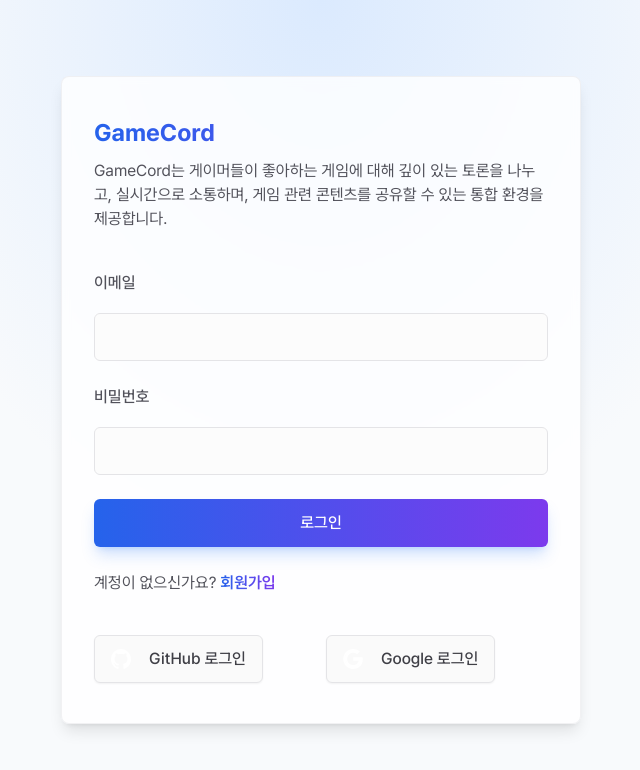
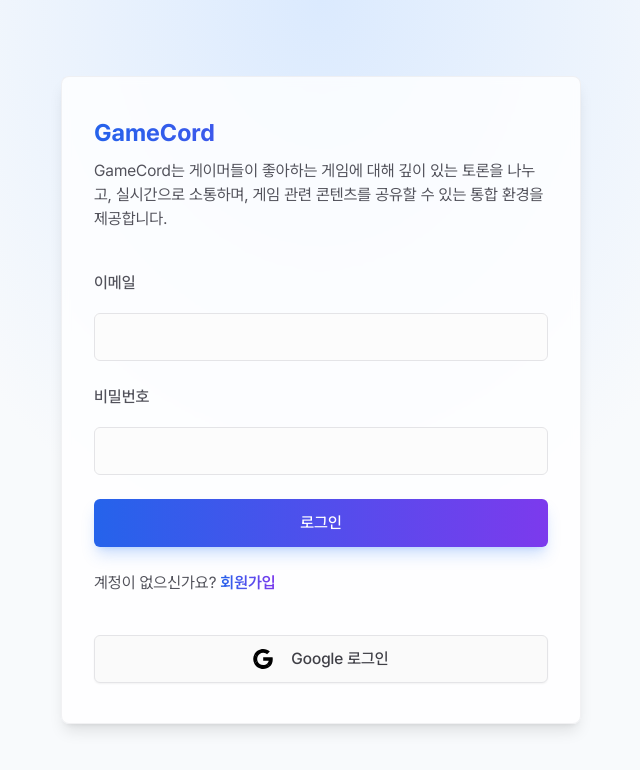
Before and after one commit to joseph0926/GameCord, a Next.js app: page /sign-in in a window 1280 px wide. Shown: the top 770 px of the page, without its empty margins (319-959 px from the left). Built offline with nearby package versions, Linux system fonts and the light colour scheme.

Commit message:
[REFACTOR] 소셜 로그인 - 깃허브 삭제

```diff
--- a/package.json
+++ b/package.json
@@ -26,7 +26,6 @@
     "@tanstack/react-query-devtools": "^5.61.0",
     "class-variance-authority": "^0.7.0",
     "clsx": "^2.1.1",
-    "cm6-theme-basic-dark": "^0.2.0",
     "framer-motion": "12.0.0-alpha.1",
     "lucide-react": "^0.460.0",
     "mongoose": "^8.8.2",
--- a/src/components/auth/social-auth-form.tsx
+++ b/src/components/auth/social-auth-form.tsx
@@ -11,7 +11,7 @@
 
 export const SocialAuthForm = () => {
   const buttonClass =
-    'relative overflow-hidden min-h-12 flex-1 rounded-md border border-zinc-200 bg-zinc-50 px-4 py-3.5 text-base font-medium text-zinc-700 shadow-sm transition-all hover:bg-zinc-100 dark:border-zinc-700 dark:bg-zinc-800 dark:text-zinc-200 dark:hover:bg-zinc-700';
+    'relative w-full overflow-hidden min-h-12 flex-1 rounded-md border border-zinc-200 bg-zinc-50 px-4 py-3.5 text-base font-medium text-zinc-700 shadow-sm transition-all hover:bg-zinc-100 dark:border-zinc-700 dark:bg-zinc-800 dark:text-zinc-200 dark:hover:bg-zinc-700';
 
   const handleSignIn = async (provider: 'github' | 'google') => {
     try {
@@ -40,25 +40,6 @@
         whileTap="tap"
         className="flex-1"
       >
-        <Button className={buttonClass} onClick={() => handleSignIn('github')}>
-          <div className="absolute inset-0 bg-gradient-to-r from-blue-600/10 to-violet-600/10 opacity-0 transition-opacity duration-300 hover:opacity-100" />
-          <Image
-            src="/icons/github.svg"
-            alt="Github Logo"
-            width={20}
-            height={20}
-            className="mr-2.5 object-contain invert"
-          />
-          <span>GitHub 로그인</span>
-        </Button>
-      </motion.div>
-
-      <motion.div
-        variants={buttonVariants}
-        whileHover="hover"
-        whileTap="tap"
-        className="flex-1"
-      >
         <Button className={buttonClass} onClick={() => handleSignIn('google')}>
           <div className="absolute inset-0 bg-gradient-to-r from-blue-600/10 to-violet-600/10 opacity-0 transition-opacity duration-300 hover:opacity-100" />
           <Image
@@ -66,7 +47,7 @@
             alt="Google Logo"
             width={20}
             height={20}
-            className="mr-2.5 object-contain invert"
+            className="mr-2.5 object-contain invert-0 dark:invert"
           />
           <span>Google 로그인</span>
         </Button>
```
Also changed, not shown: 1 other file (tests, documents, lock files or other folders).
